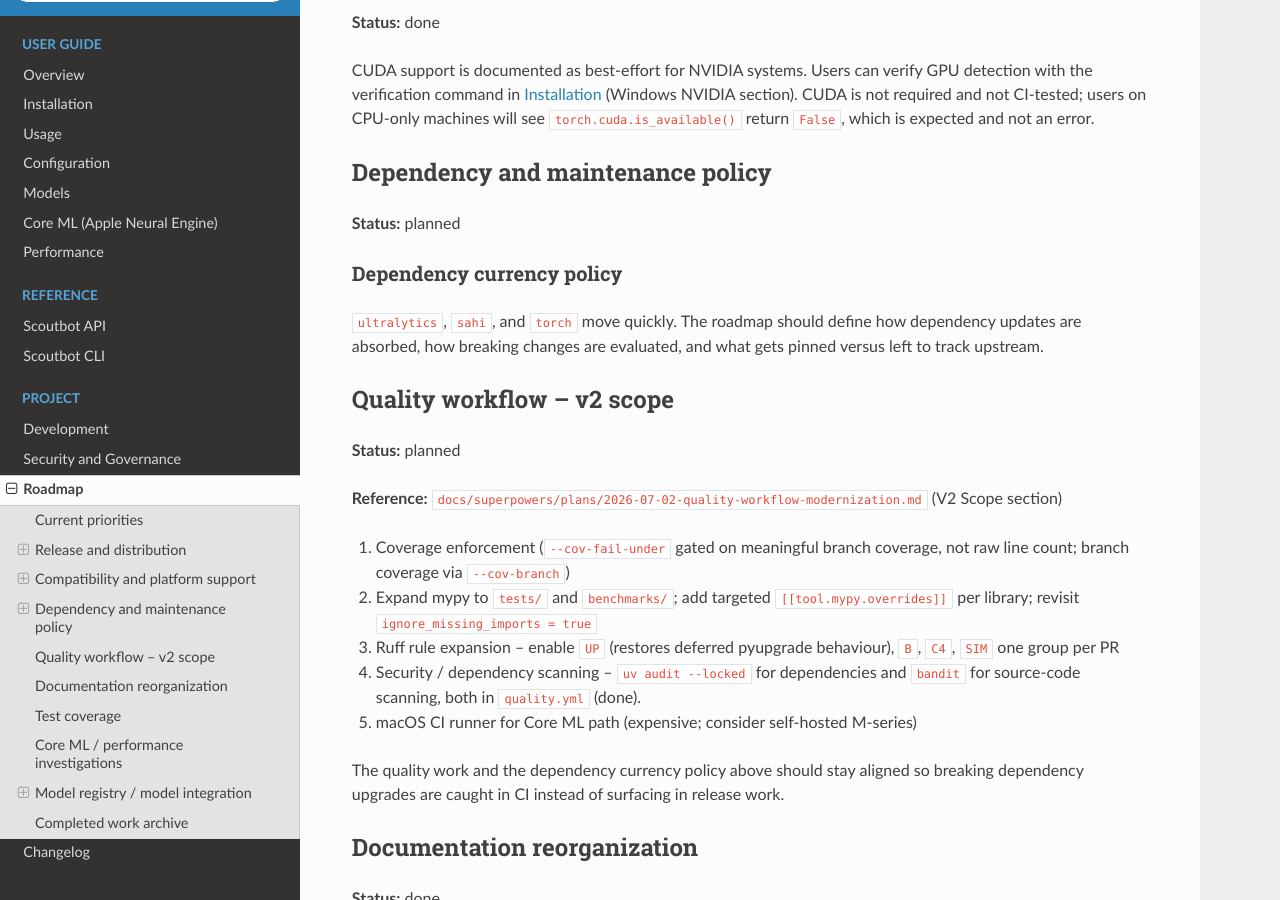
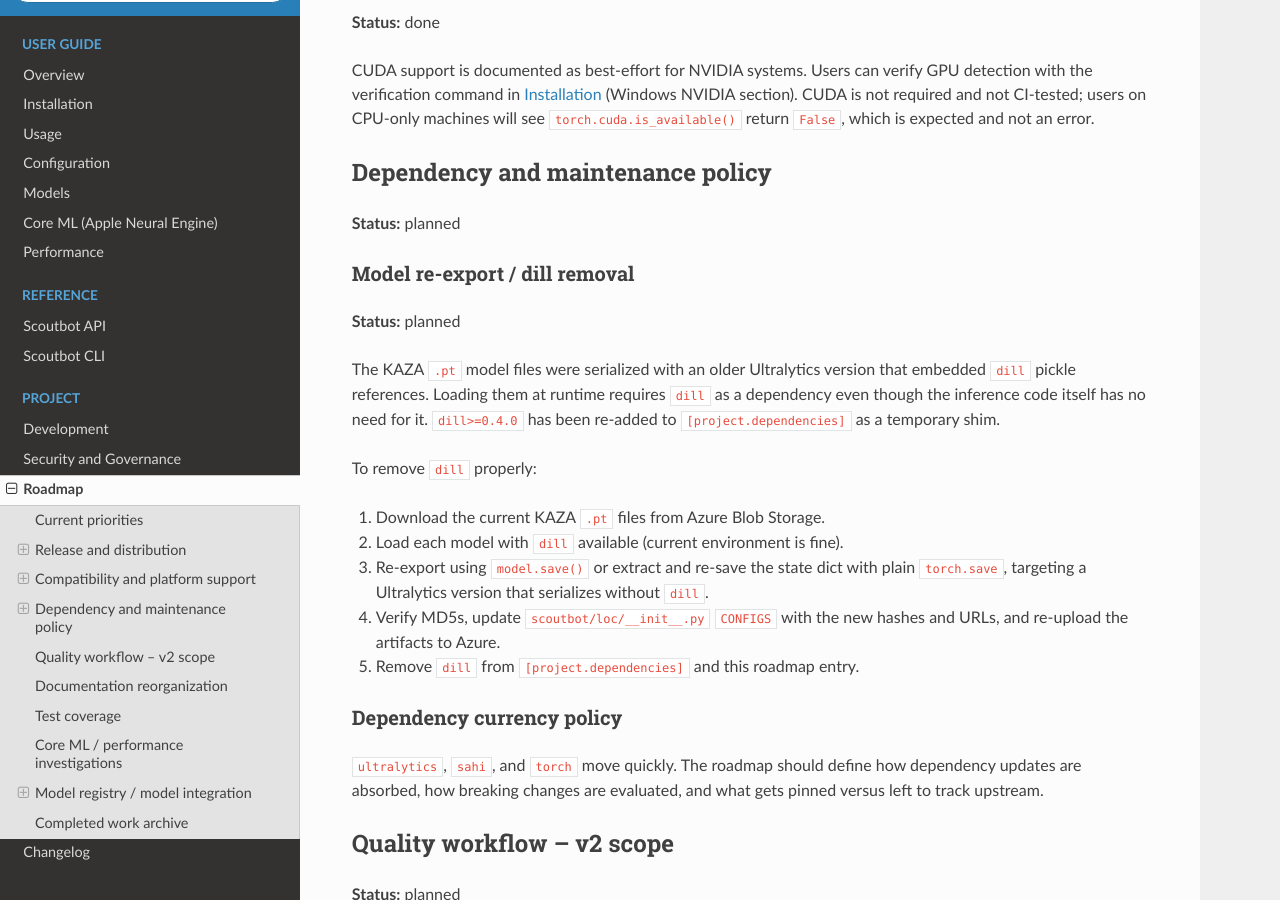
Before and after one commit to SurveyTools/scoutbot-two, a Sphinx documentation site: the page built from docs/roadmap.rst, in a window 1280 px wide and 900 px high, scrolled down 2158 px. Built offline with Sphinx 7.4.7 and the Read the Docs theme 3.1.0, drawn with Linux system fonts in a browser that asks for light colours; formulas are drawn with MathJax 3.

Commit message:
Re-add dill dependency; add roadmap task for model re-export..

```diff
--- a/docs/roadmap.rst
+++ b/docs/roadmap.rst
@@ -107,6 +107,26 @@ Dependency and maintenance policy
 ---------------------------------
 
 **Status:** planned
+
+Model re-export / dill removal
+~~~~~~~~~~~~~~~~~~~~~~~~~~~~~~
+
+**Status:** planned
+
+The KAZA ``.pt`` model files were serialized with an older Ultralytics version that embedded
+``dill`` pickle references. Loading them at runtime requires ``dill`` as a dependency even though
+the inference code itself has no need for it. ``dill>=0.4.0`` has been re-added to
+``[project.dependencies]`` as a temporary shim.
+
+To remove ``dill`` properly:
+
+1. Download the current KAZA ``.pt`` files from Azure Blob Storage.
+2. Load each model with ``dill`` available (current environment is fine).
+3. Re-export using ``model.save()`` or extract and re-save the state dict with plain
+   ``torch.save``, targeting a Ultralytics version that serializes without ``dill``.
+4. Verify MD5s, update ``scoutbot/loc/__init__.py`` ``CONFIGS`` with the new hashes and
+   URLs, and re-upload the artifacts to Azure.
+5. Remove ``dill`` from ``[project.dependencies]`` and this roadmap entry.
 
 Dependency currency policy
 ~~~~~~~~~~~~~~~~~~~~~~~~~~~
--- a/pyproject.toml
+++ b/pyproject.toml
@@ -15,6 +15,10 @@ authors = [
 ]
 dependencies = [
     "click",
+    # Required to load KAZA .pt model files serialized with an older Ultralytics
+    # version that embedded dill pickle references. Remove once models are re-exported
+    # without dill serialization; see docs/roadmap.rst "Model re-export / dill removal".
+    "dill>=0.4.0",
     "numpy",
     # sahi and ultralytics both depend on opencv-python (GUI build); this overrides
     # them with the headless build so CI and server environments without a display work.
```
Also changed, not shown: 3 other files.
